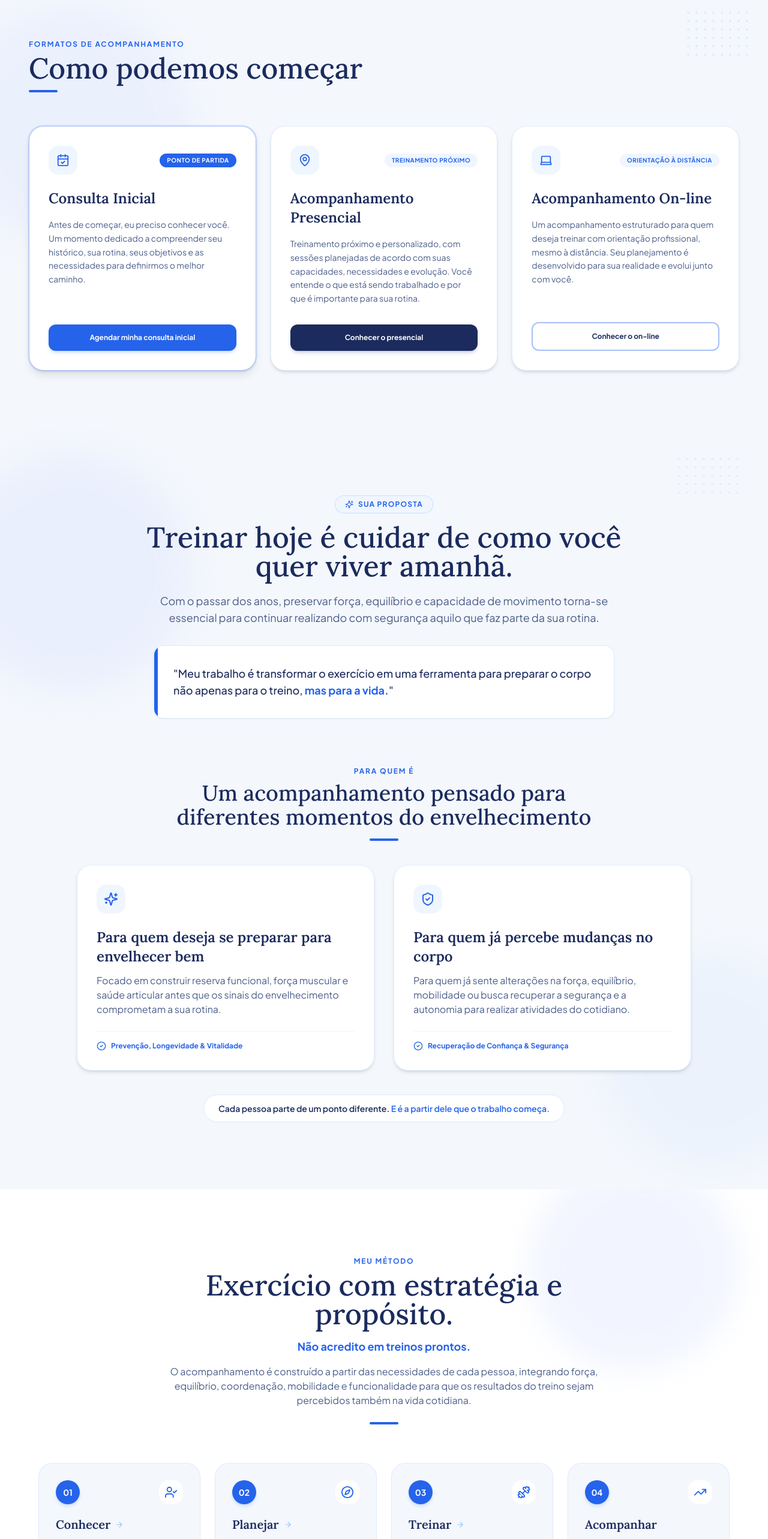
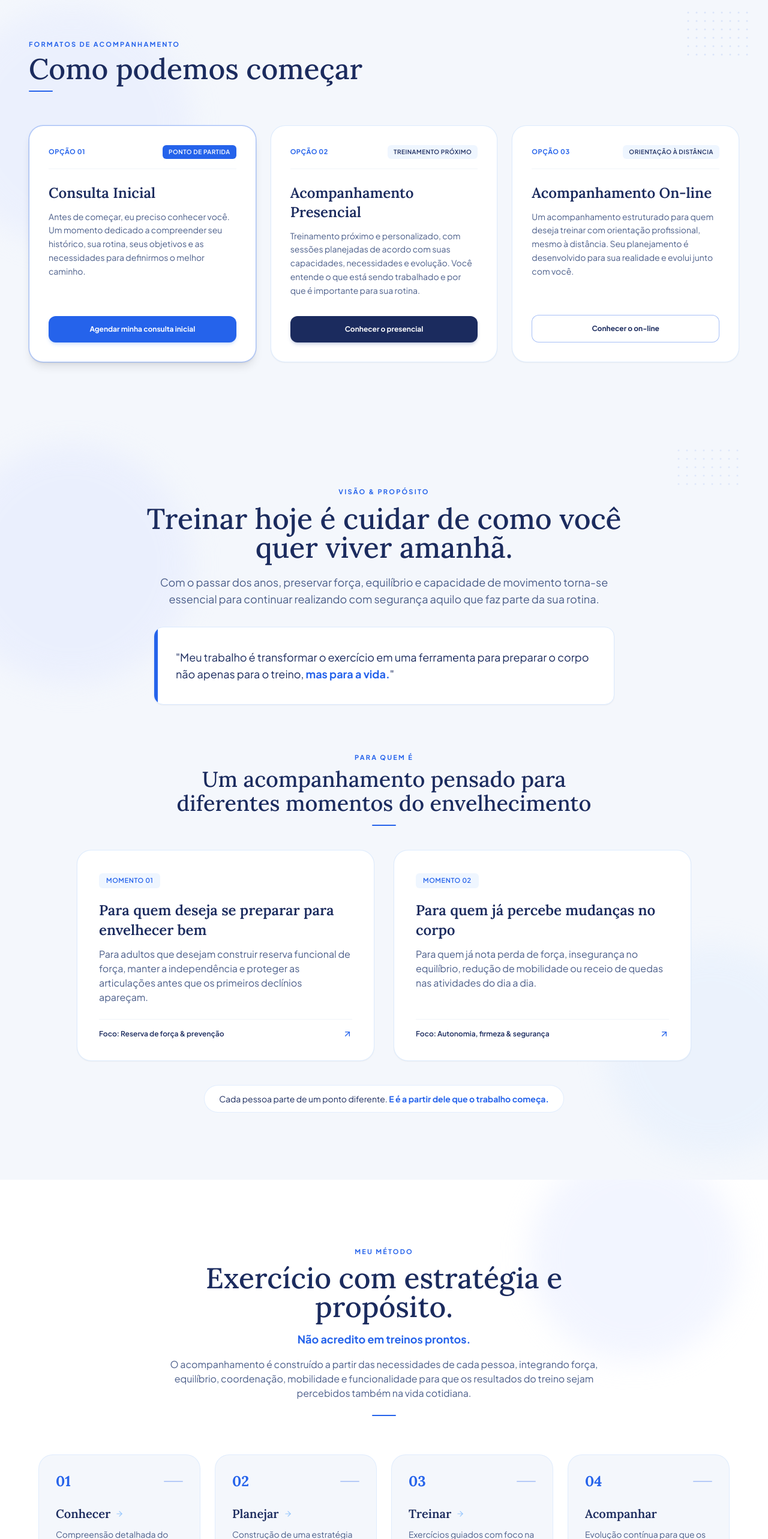
Before and after one commit to Vitorlocorreia/lpariellemartins, a React (Vite) app: page / in a window 1280 px wide. Shown: the part 1614-4180 px from the top of the page at 60% size. Built offline with nearby package versions, Linux system fonts and the light colour scheme.

Commit message:
style: replace generic AI-looking icons with refined editorial typography and clean badges

```diff
--- a/src/components/HowItWorks.jsx
+++ b/src/components/HowItWorks.jsx
@@ -1,5 +1,5 @@
 import React, { useEffect, useRef } from 'react';
-import { UserCheck, Compass, Dumbbell, TrendingUp, ArrowRight } from 'lucide-react';
+import { ArrowRight } from 'lucide-react';
 import DottedPattern from './decorations/DottedPattern';
 import BackgroundCircle from './decorations/BackgroundCircle';
 import gsap from 'gsap';
@@ -31,27 +31,23 @@ export default function HowItWorks() {
   const steps = [
     {
       num: '01',
-      icon: <UserCheck size={22} className="text-[#2563EB]" />,
       title: 'Conhecer',
-      desc: 'Compreensão do seu histórico, rotina, capacidades e necessidades específicas.'
+      desc: 'Compreensão detalhada do seu histórico, rotina, capacidades e necessidades específicas.'
     },
     {
       num: '02',
-      icon: <Compass size={22} className="text-[#2563EB]" />,
       title: 'Planejar',
-      desc: 'Construção de uma estratégia sob medida integrando força, mobilidade e equilíbrio.'
+      desc: 'Construção de uma estratégia individualizada integrando força, mobilidade e equilíbrio.'
     },
     {
       num: '03',
-      icon: <Dumbbell size={22} className="text-[#2563EB]" />,
       title: 'Treinar',
       desc: 'Exercícios guiados com foco na função e na segurança de cada movimento.'
     },
     {
       num: '04',
-      icon: <TrendingUp size={22} className="text-[#2563EB]" />,
       title: 'Acompanhar',
-      desc: 'Evolução contínua para que os ganhos do treino se traduzam em vida real.'
+      desc: 'Evolução contínua para que os ganhos do treino se traduzam em mais autonomia na vida real.'
     }
   ];
 
@@ -63,7 +59,7 @@ export default function HowItWorks() {
       <div className="max-w-7xl mx-auto px-4 sm:px-6 lg:px-12 relative z-10">
 
         <div className="text-center max-w-3xl mx-auto mb-16">
-          <span className="text-xs font-bold tracking-[0.15em] text-[#2563EB] uppercase mb-2 block">
+          <span className="text-[11px] font-bold tracking-[0.2em] text-[#2563EB] uppercase block mb-3">
             Meu Método
           </span>
           <h2 className="font-serif text-3xl sm:text-4xl lg:text-5xl text-[#1B2B5E] font-medium mb-4">
@@ -75,7 +71,7 @@ export default function HowItWorks() {
           <p className="text-[#4B5E8A] text-sm sm:text-base leading-relaxed">
             O acompanhamento é construído a partir das necessidades de cada pessoa, integrando força, equilíbrio, coordenação, mobilidade e funcionalidade para que os resultados do treino sejam percebidos também na vida cotidiana.
           </p>
-          <div className="h-1 w-12 bg-[#2563EB] mx-auto mt-6 rounded-full" />
+          <div className="h-0.5 w-10 bg-[#2563EB] mx-auto mt-6 rounded-full" />
         </div>
 
         {/* Steps Grid */}
@@ -83,19 +79,17 @@ export default function HowItWorks() {
           {steps.map((step, idx) => (
             <div
               key={idx}
-              className="step-card bg-[#F4F7FC] rounded-3xl p-6 sm:p-7 border border-blue-100/80 shadow-sm relative flex flex-col justify-between hover:shadow-md hover:border-blue-200 transition-all duration-300"
+              className="step-card bg-[#F4F7FC] rounded-3xl p-7 border border-blue-100/80 shadow-xs relative flex flex-col justify-between hover:shadow-md hover:border-blue-300 transition-all duration-300"
             >
               <div>
-                <div className="flex items-center justify-between mb-5">
-                  <span className="w-10 h-10 rounded-full bg-[#2563EB] text-white font-bold text-sm flex items-center justify-center shadow-md shadow-blue-500/20">
+                <div className="flex items-center justify-between mb-6">
+                  <span className="font-serif text-2xl font-bold text-[#2563EB]">
                     {step.num}
                   </span>
-                  <div className="w-10 h-10 rounded-2xl bg-white flex items-center justify-center shadow-xs">
-                    {step.icon}
-                  </div>
+                  <div className="w-8 h-0.5 bg-[#2563EB]/30 rounded-full" />
                 </div>
 
-                <h3 className="font-serif text-xl font-semibold text-[#1B2B5E] mb-2 flex items-center gap-2">
+                <h3 className="font-serif text-xl font-semibold text-[#1B2B5E] mb-2.5 flex items-center gap-2">
                   {step.title}
                   {idx < steps.length - 1 && (
                     <ArrowRight size={14} className="text-blue-300 hidden lg:inline" />
--- a/src/components/OfferingsSection.jsx
+++ b/src/components/OfferingsSection.jsx
@@ -1,5 +1,5 @@
 import React, { useEffect, useRef } from 'react';
-import { CalendarCheck, MapPin, Laptop, ChevronLeft, ChevronRight } from 'lucide-react';
+import { ChevronLeft, ChevronRight } from 'lucide-react';
 import DottedPattern from './decorations/DottedPattern';
 import BackgroundCircle from './decorations/BackgroundCircle';
 import { useTilt } from '../hooks/useTilt';
@@ -64,8 +64,6 @@ export default function OfferingsSection({ onOpenModal }) {
 
   const cards = [
     {
-      icon: <CalendarCheck size={22} className="text-[#2563EB]" />,
-      iconBg: 'bg-blue-50',
       badge: 'Ponto de Partida',
       title: 'Consulta Inicial',
       desc: 'Antes de começar, eu preciso conhecer você. Um momento dedicado a compreender seu histórico, sua rotina, seus objetivos e as necessidades para definirmos o melhor caminho.',
@@ -74,8 +72,6 @@ export default function OfferingsSection({ onOpenModal }) {
       isPrimary: true
     },
     {
-      icon: <MapPin size={22} className="text-[#2563EB]" />,
-      iconBg: 'bg-blue-50',
       badge: 'Treinamento Próximo',
       title: 'Acompanhamento Presencial',
       desc: 'Treinamento próximo e personalizado, com sessões planejadas de acordo com suas capacidades, necessidades e evolução. Você entende o que está sendo trabalhado e por que é importante para sua rotina.',
@@ -84,13 +80,11 @@ export default function OfferingsSection({ onOpenModal }) {
       isPrimary: false
     },
     {
-      icon: <Laptop size={22} className="text-[#2563EB]" />,
-      iconBg: 'bg-blue-50',
       badge: 'Orientação à Distância',
       title: 'Acompanhamento On-line',
       desc: 'Um acompanhamento estruturado para quem deseja treinar com orientação profissional, mesmo à distância. Seu planejamento é desenvolvido para sua realidade e evolui junto com você.',
       btnText: 'Conhecer o on-line',
-      btnBg: 'bg-white border-2 border-[#2563EB]/40 text-[#1B2B5E] hover:bg-blue-50',
+      btnBg: 'bg-white border border-[#2563EB]/40 text-[#1B2B5E] hover:bg-blue-50',
       isPrimary: false
     }
   ];
@@ -105,13 +99,13 @@ export default function OfferingsSection({ onOpenModal }) {
         {/* Header */}
         <div className="flex flex-col sm:flex-row items-center justify-between mb-14 text-center sm:text-left gap-4">
           <div>
-            <span className="text-xs font-bold tracking-[0.15em] text-[#2563EB] uppercase mb-2 block">
+            <span className="text-[11px] font-bold tracking-[0.2em] text-[#2563EB] uppercase block mb-2">
               Formatos de Acompanhamento
             </span>
             <h2 className="font-serif text-3xl sm:text-4xl lg:text-5xl text-[#1B2B5E] font-medium">
               Como podemos começar
             </h2>
-            <div className="h-1 w-12 bg-[#2563EB] mt-3 rounded-full mx-auto sm:mx-0"></div>
+            <div className="h-0.5 w-10 bg-[#2563EB] mt-3 rounded-full mx-auto sm:mx-0"></div>
           </div>
 
           {/* Carousel Navigation Arrows for Mobile/Tablet */}
@@ -142,22 +136,22 @@ export default function OfferingsSection({ onOpenModal }) {
             <TiltCard
               key={i}
               className={`offering-card w-[86vw] max-w-[360px] md:w-auto md:max-w-none snap-center shrink-0 bg-white rounded-3xl p-7 sm:p-8 border ${
-                c.isPrimary ? 'border-[#2563EB]/40 shadow-lg ring-2 ring-[#2563EB]/10' : 'border-blue-100/80 shadow-md'
-              } flex flex-col justify-between hover:border-blue-300 transition-all duration-300 relative z-10 cursor-default`}
+                c.isPrimary ? 'border-[#2563EB]/40 shadow-lg ring-1 ring-[#2563EB]/15' : 'border-blue-100/90 shadow-sm'
+              } flex flex-col justify-between hover:border-blue-300 hover:shadow-md transition-all duration-300 relative z-10 cursor-default`}
             >
               <div>
-                <div className="flex items-center justify-between mb-6">
-                  <div className={`w-12 h-12 rounded-2xl ${c.iconBg} flex items-center justify-center`}>
-                    {c.icon}
-                  </div>
-                  <span className={`text-[10px] font-bold tracking-wider uppercase px-3 py-1 rounded-full ${
-                    c.isPrimary ? 'bg-blue-600 text-white' : 'bg-blue-50 text-[#2563EB]'
+                <div className="flex items-center justify-between mb-6 pb-4 border-b border-slate-100">
+                  <span className="text-[11px] font-bold tracking-wider text-[#2563EB] uppercase">
+                    Opção 0{i + 1}
+                  </span>
+                  <span className={`text-[10px] font-semibold tracking-wider uppercase px-2.5 py-1 rounded-md ${
+                    c.isPrimary ? 'bg-blue-600 text-white' : 'bg-blue-50 text-[#1B2B5E]'
                   }`}>
                     {c.badge}
                   </span>
                 </div>
 
-                <h3 className="font-serif text-2xl font-semibold text-[#1B2B5E] mb-4">
+                <h3 className="font-serif text-2xl font-semibold text-[#1B2B5E] mb-3">
                   {c.title}
                 </h3>
 
--- a/src/components/WhyTrainSection.jsx
+++ b/src/components/WhyTrainSection.jsx
@@ -1,5 +1,5 @@
 import React, { useEffect, useRef } from 'react';
-import { Sparkles, ShieldCheck, CheckCircle2, ArrowRight } from 'lucide-react';
+import { ArrowUpRight } from 'lucide-react';
 import BackgroundCircle from './decorations/BackgroundCircle';
 import DottedPattern from './decorations/DottedPattern';
 import gsap from 'gsap';
@@ -38,10 +38,9 @@ export default function WhyTrainSection() {
 
         {/* ── 2. SUA PROPOSTA ── */}
         <div className="max-w-4xl mx-auto text-center proposta-card-anim">
-          <div className="inline-flex items-center gap-2 bg-blue-50 border border-blue-200/80 text-[#2563EB] text-xs font-bold tracking-widest uppercase px-4 py-1.5 rounded-full mb-4">
-            <Sparkles size={14} className="text-[#2563EB]" />
-            Sua Proposta
-          </div>
+          <span className="text-[11px] font-bold tracking-[0.2em] text-[#2563EB] uppercase block mb-3">
+            Visão & Propósito
+          </span>
 
           <h2 className="font-serif text-3xl sm:text-4xl lg:text-5xl text-[#1B2B5E] font-medium leading-tight mb-5">
             Treinar hoje é cuidar de como você quer viver amanhã.
@@ -51,9 +50,9 @@ export default function WhyTrainSection() {
             Com o passar dos anos, preservar força, equilíbrio e capacidade de movimento torna-se essencial para continuar realizando com segurança aquilo que faz parte da sua rotina.
           </p>
 
-          <div className="bg-white rounded-2xl p-6 sm:p-8 border border-blue-100/90 shadow-sm max-w-3xl mx-auto text-left relative overflow-hidden">
+          <div className="bg-white rounded-2xl p-7 sm:p-9 border border-blue-100 shadow-sm max-w-3xl mx-auto text-left relative overflow-hidden">
             <div className="absolute left-0 top-0 bottom-0 w-1.5 bg-[#2563EB]" />
-            <p className="text-base sm:text-lg font-medium text-[#1B2B5E] leading-relaxed">
+            <p className="text-base sm:text-lg text-[#1B2B5E] leading-relaxed">
               "Meu trabalho é transformar o exercício em uma ferramenta para preparar o corpo não apenas para o treino, <strong className="text-[#2563EB] font-bold">mas para a vida.</strong>"
             </p>
           </div>
@@ -62,60 +61,64 @@ export default function WhyTrainSection() {
         {/* ── 3. PARA QUEM É ── */}
         <div className="proposta-card-anim pt-4">
           <div className="text-center mb-10 max-w-3xl mx-auto">
-            <span className="text-xs font-bold tracking-[0.15em] text-[#2563EB] uppercase mb-2 block">
+            <span className="text-[11px] font-bold tracking-[0.2em] text-[#2563EB] uppercase block mb-2">
               Para Quem É
             </span>
             <h3 className="font-serif text-2xl sm:text-3xl lg:text-4xl text-[#1B2B5E] font-medium">
               Um acompanhamento pensado para diferentes momentos do envelhecimento
             </h3>
-            <div className="h-1 w-12 bg-[#2563EB] mx-auto mt-4 rounded-full" />
+            <div className="h-0.5 w-10 bg-[#2563EB] mx-auto mt-4 rounded-full" />
           </div>
 
           <div className="grid grid-cols-1 md:grid-cols-2 gap-8 max-w-5xl mx-auto">
             {/* Card 1: Preparar para envelhecer bem */}
-            <div className="bg-white rounded-3xl p-8 border border-blue-100/80 shadow-md flex flex-col justify-between hover:border-blue-200 hover:shadow-lg transition-all duration-300">
+            <div className="bg-white rounded-3xl p-8 sm:p-9 border border-blue-100/90 shadow-sm flex flex-col justify-between hover:border-blue-300 hover:shadow-md transition-all duration-300">
               <div>
-                <div className="w-12 h-12 rounded-2xl bg-blue-50 text-[#2563EB] flex items-center justify-center mb-6">
-                  <Sparkles size={24} />
-                </div>
-                <h4 className="font-serif text-2xl font-semibold text-[#1B2B5E] mb-3">
+                <span className="text-[11px] font-semibold tracking-wider text-[#2563EB] uppercase bg-blue-50 px-3 py-1 rounded-md mb-5 inline-block">
+                  Momento 01
+                </span>
+
+                <h4 className="font-serif text-2xl font-semibold text-[#1B2B5E] mb-3 leading-snug">
                   Para quem deseja se preparar para envelhecer bem
                 </h4>
+
                 <p className="text-[#4B5E8A] text-sm sm:text-base leading-relaxed mb-6">
-                  Focado em construir reserva funcional, força muscular e saúde articular antes que os sinais do envelhecimento comprometam a sua rotina.
+                  Para adultos que desejam construir reserva funcional de força, manter a independência e proteger as articulações antes que os primeiros declínios apareçam.
                 </p>
               </div>
 
-              <div className="flex items-center gap-2 text-xs font-bold text-[#2563EB] pt-4 border-t border-blue-50">
-                <CheckCircle2 size={16} />
-                <span>Prevenção, Longevidade & Vitalidade</span>
+              <div className="pt-4 border-t border-slate-100 flex items-center justify-between text-xs font-semibold text-[#1B2B5E]">
+                <span>Foco: Reserva de força & prevenção</span>
+                <ArrowUpRight size={16} className="text-[#2563EB]" />
               </div>
             </div>
 
-            {/* Card 2: Mudanças na rotina */}
-            <div className="bg-white rounded-3xl p-8 border border-blue-100/80 shadow-md flex flex-col justify-between hover:border-blue-200 hover:shadow-lg transition-all duration-300">
+            {/* Card 2: Mudanças no corpo */}
+            <div className="bg-white rounded-3xl p-8 sm:p-9 border border-blue-100/90 shadow-sm flex flex-col justify-between hover:border-blue-300 hover:shadow-md transition-all duration-300">
               <div>
-                <div className="w-12 h-12 rounded-2xl bg-blue-50 text-[#2563EB] flex items-center justify-center mb-6">
-                  <ShieldCheck size={24} />
-                </div>
-                <h4 className="font-serif text-2xl font-semibold text-[#1B2B5E] mb-3">
+                <span className="text-[11px] font-semibold tracking-wider text-[#2563EB] uppercase bg-blue-50 px-3 py-1 rounded-md mb-5 inline-block">
+                  Momento 02
+                </span>
+
+                <h4 className="font-serif text-2xl font-semibold text-[#1B2B5E] mb-3 leading-snug">
                   Para quem já percebe mudanças no corpo
                 </h4>
+
                 <p className="text-[#4B5E8A] text-sm sm:text-base leading-relaxed mb-6">
-                  Para quem já sente alterações na força, equilíbrio, mobilidade ou busca recuperar a segurança e a autonomia para realizar atividades do cotidiano.
+                  Para quem já nota perda de força, insegurança no equilíbrio, redução de mobilidade ou receio de quedas nas atividades do dia a dia.
                 </p>
               </div>
 
-              <div className="flex items-center gap-2 text-xs font-bold text-[#2563EB] pt-4 border-t border-blue-50">
-                <CheckCircle2 size={16} />
-                <span>Recuperação de Confiança & Segurança</span>
+              <div className="pt-4 border-t border-slate-100 flex items-center justify-between text-xs font-semibold text-[#1B2B5E]">
+                <span>Foco: Autonomia, firmeza & segurança</span>
+                <ArrowUpRight size={16} className="text-[#2563EB]" />
               </div>
             </div>
           </div>
 
           <div className="text-center mt-10">
-            <p className="inline-block bg-white px-6 py-3 rounded-full border border-blue-100 shadow-xs text-sm font-semibold text-[#1B2B5E]">
-              Cada pessoa parte de um ponto diferente. <span className="text-[#2563EB]">E é a partir dele que o trabalho começa.</span>
+            <p className="inline-block bg-white px-6 py-3 rounded-full border border-blue-100/80 shadow-xs text-sm text-[#1B2B5E]">
+              Cada pessoa parte de um ponto diferente. <strong className="text-[#2563EB] font-bold">E é a partir dele que o trabalho começa.</strong>
             </p>
           </div>
         </div>
```
Also changed, not shown: src/components/ProofGallery.jsx (+13 -11 lines).
